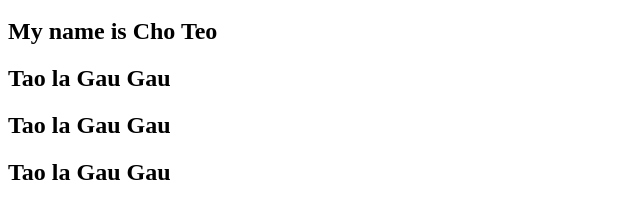
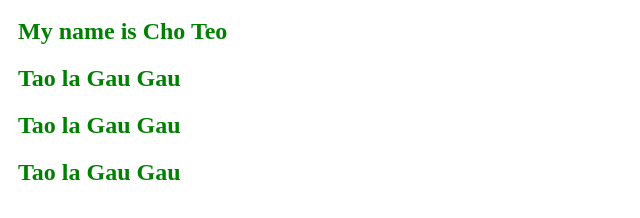
Before and after one commit to AmbroseNTK/DemoGit, a plain HTML site: page index.html in a window 1280 px wide. Shown: the part 48-266 px from the top of the page, without its empty margins (0-640 px from the left). Drawn offline with Linux system fonts and the light colour scheme.

Commit message:
Add Dau file and modifed

```diff
--- a/main.js
+++ b/main.js
@@ -1,4 +1,5 @@
 sayHello();
+add(34,21);
 
 function sayHello() {
     alert("Hello World");
@@ -11,3 +12,6 @@ function add(a, b) {
 function subtract(a, b) {
     return a - b;
 }
+function product(a, b){
+    return a * b;
+}
--- a/styles.css
+++ b/styles.css
@@ -2,3 +2,9 @@ h1 {
     size: 40px;
     color: rgb(147, 34, 170)
 }
+h2{
+    size: 80px;
+    color: green;
+    margin-left: 10px;
+    margin-right: 10px;
+}
```
Also changed, not shown: dau.html (added).
